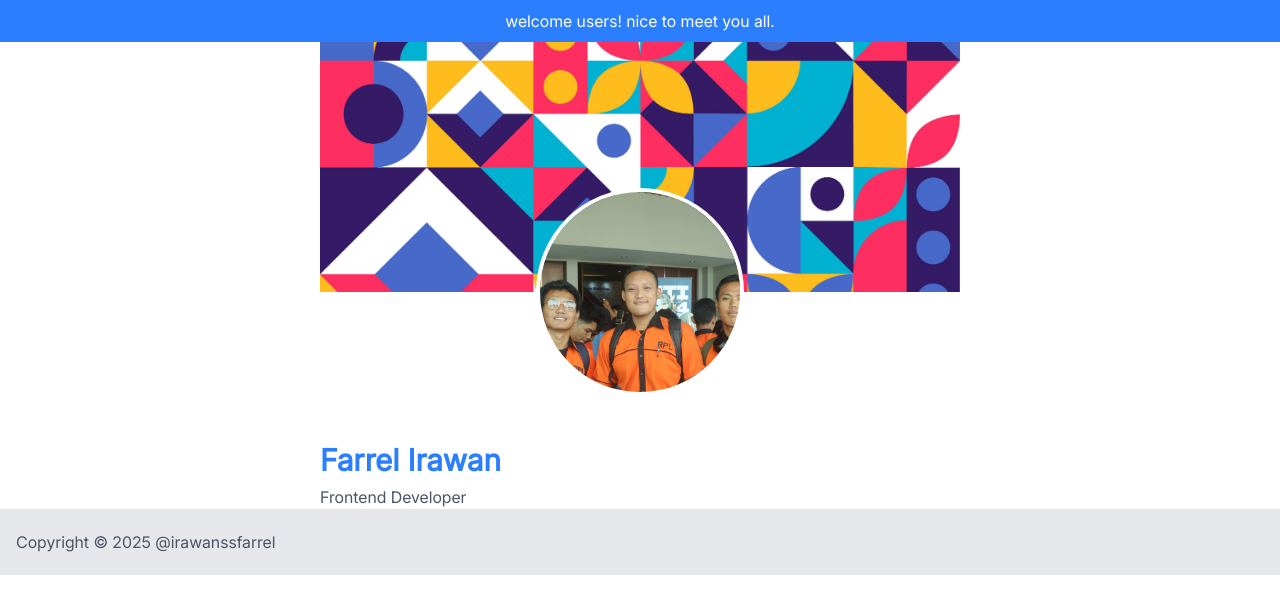
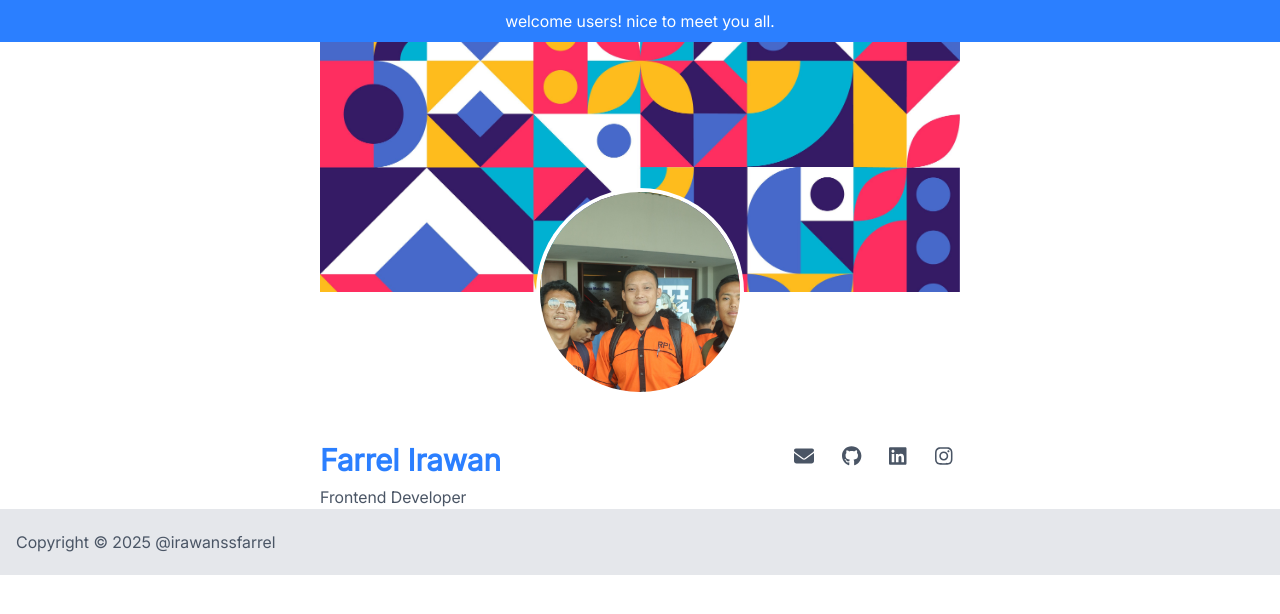
Before and after one commit to MrIrawan/profile-tree, a React (Vite) app: page / in a window 1280 px wide. Shown: the top 614 px of the page. Built offline with nearby package versions, Linux system fonts and the light colour scheme.

Commit message:
membuat komponen MediaSocial

```diff
--- a/src/App.tsx
+++ b/src/App.tsx
@@ -1,5 +1,7 @@
 import ContentWrapper from "./components/ContentWrapper/ContentWrapper"
 import ProfileHeader from "./components/ProfileHeader/ProfileHeader"
+import MediaSocial from "./components/MediaSocial/MediaSocial"
+
 function App() {
 
   return (
@@ -7,10 +9,13 @@ function App() {
       <ContentWrapper>
         <ProfileHeader />
         <section>
-          <div className="container w-full">
+          <div className="container w-full flex justify-between items-baseline">
             <div className="">
               <h2 className="text-3xl leading-relaxed font-semibold text-blue-500">Farrel Irawan</h2>
               <p className="text-gray-600">Frontend Developer</p>
+            </div>
+            <div className="flex gap-3">
+              <MediaSocial />
             </div>
           </div>
         </section>
--- /dev/null
+++ b/src/components/MediaSocial/MediaSocial.tsx
@@ -0,0 +1,26 @@
+import { FontAwesomeIcon } from "@fortawesome/react-fontawesome";
+import { faEnvelope } from "@fortawesome/free-solid-svg-icons";
+import { faGithub } from "@fortawesome/free-brands-svg-icons/faGithub";
+import { faLinkedin } from "@fortawesome/free-brands-svg-icons/faLinkedin";
+import { faInstagram } from "@fortawesome/free-brands-svg-icons/faInstagram";
+
+
+export default function MediaSocial() {
+
+    return (
+        <>
+            <a href="">
+                <FontAwesomeIcon icon={faEnvelope} className="text-xl text-gray-600 p-2 rounded-lg transition-all duration-300 ease-out hover:bg-blue-500 hover:text-white active:scale-75"/>
+            </a>
+            <a href="https://github.com/MrIrawan" target="_blank">
+                <FontAwesomeIcon icon={faGithub} className="text-xl text-gray-600 p-2 rounded-lg transition-all duration-300 ease-out hover:bg-blue-500 hover:text-white active:scale-75"/>
+            </a>
+            <a href="https://www.linkedin.com/in/farrel-irawan-0ba79134a" target="_blank">
+                <FontAwesomeIcon icon={faLinkedin} className="text-xl text-gray-600 p-2 rounded-lg transition-all duration-300 ease-out hover:bg-blue-500 hover:text-white active:scale-75"/>
+            </a>
+            <a href="https://www.instagram.com/canttguardrell" target="_blank">
+                <FontAwesomeIcon icon={faInstagram} className="text-xl text-gray-600 p-2 rounded-lg transition-all duration-300 ease-out hover:bg-blue-500 hover:text-white active:scale-75"/>
+            </a>
+        </>
+    );
+}
```
